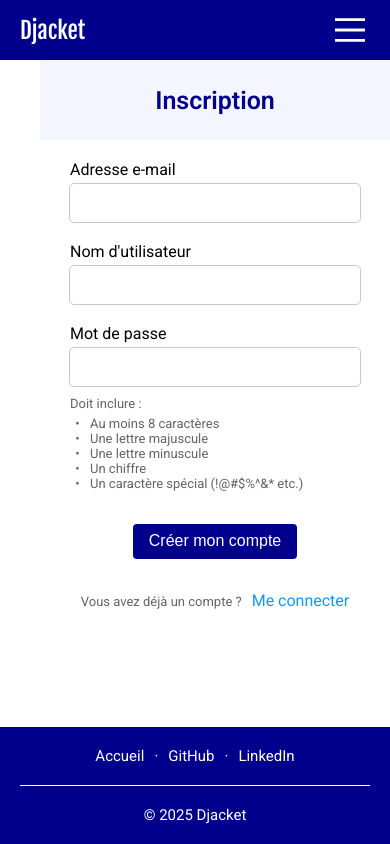
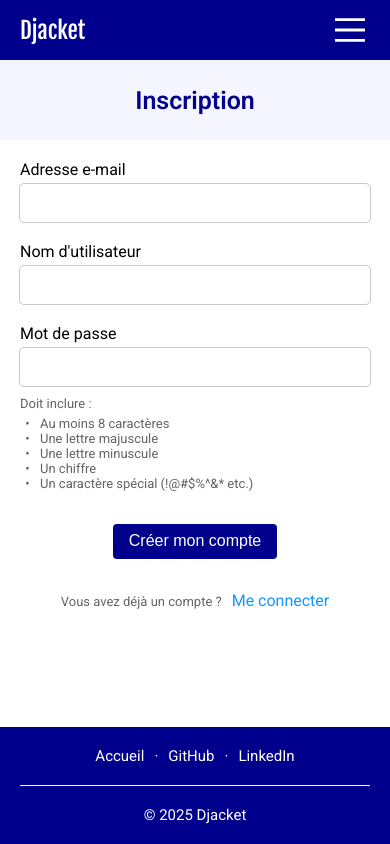
Before and after one commit to romansainthilaire/djacket, a Vue app in the folder djacket/: page /signup in a window 390 px wide. Built offline with nearby package versions, Linux system fonts and the light colour scheme.

Commit message:
SignupView fix style

```diff
--- a/djacket/src/views/SignupView.vue
+++ b/djacket/src/views/SignupView.vue
@@ -271,12 +271,21 @@ input:focus {
 
 @media (max-width: 600px) {
   .content {
-    padding-top: 0;
+    padding: 0;
     padding-bottom: 50px;
   }
 
+  .header {
+    margin-left: -20px;
+    margin-right: -20px;
+  }
+
+  form {
+    padding: 0;
+  }
+
   .card {
-    max-width: 100%;
+    max-width: none;
     border-radius: 0;
     box-shadow: none;
   }
```
